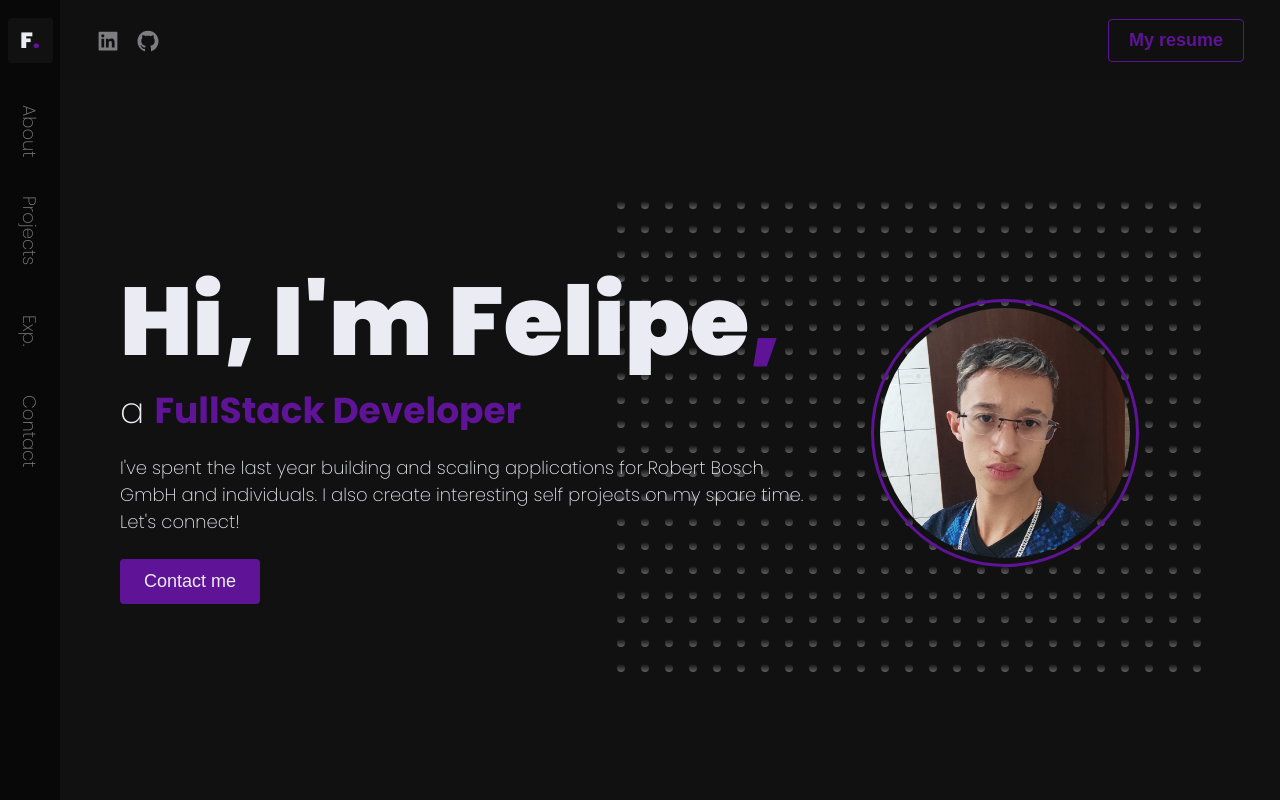
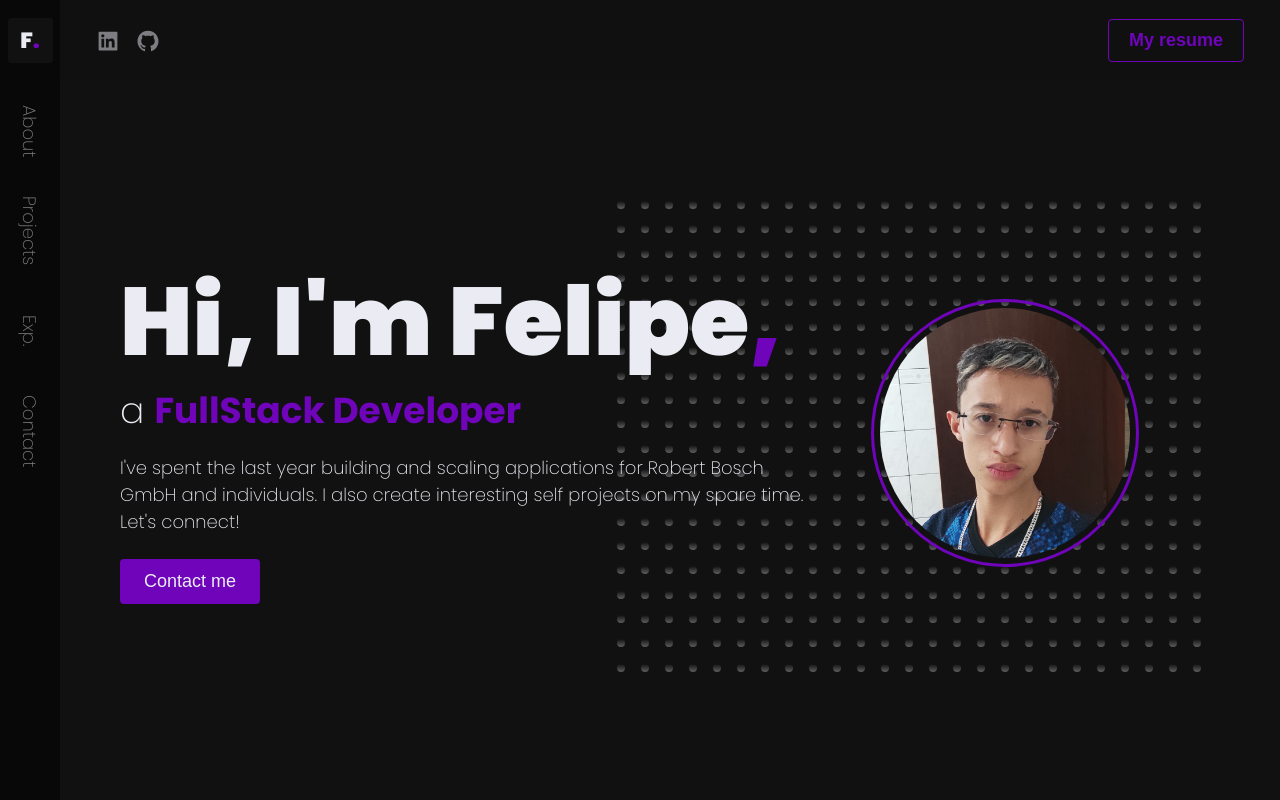
Before and after one commit to Flepsz/portfolio, a Next.js app: page / in a window 1280 px wide. Shown: the top 800 px of the page. Built offline with nearby package versions, Linux system fonts and the light colour scheme.

Commit message:
:lipstick: feat: Contrast Improved

```diff
--- a/src/app/globals.css
+++ b/src/app/globals.css
@@ -4,10 +4,10 @@
   --background: rgb(17, 17, 17);
   --bg-opaque: rgb(17, 17, 17, 0.25);
   --background-light: rgb(35, 35, 35);
-  --background-dark: rgb(8, 8, 8);
+  --background-dark: #080808;
 
   --text: rgb(235, 236, 243);
-  --brand: #5f1396;
+  --brand: #6f04bb;
 
   --text-xs: 1.6rem;
   --text-sm: 1.8rem;
```
